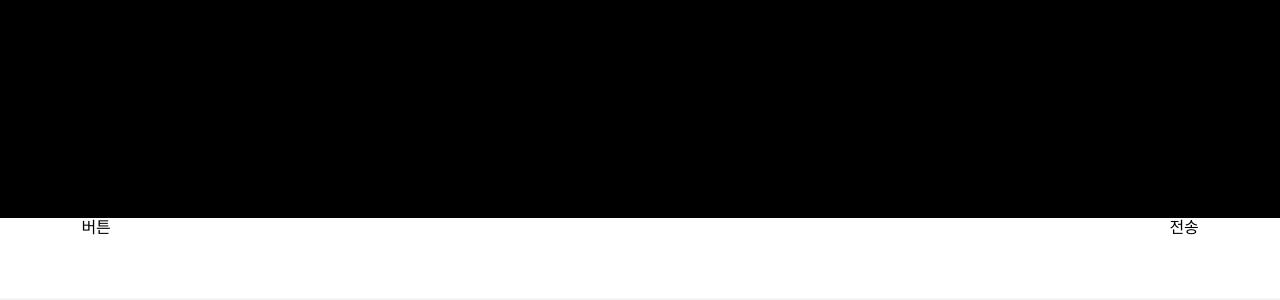
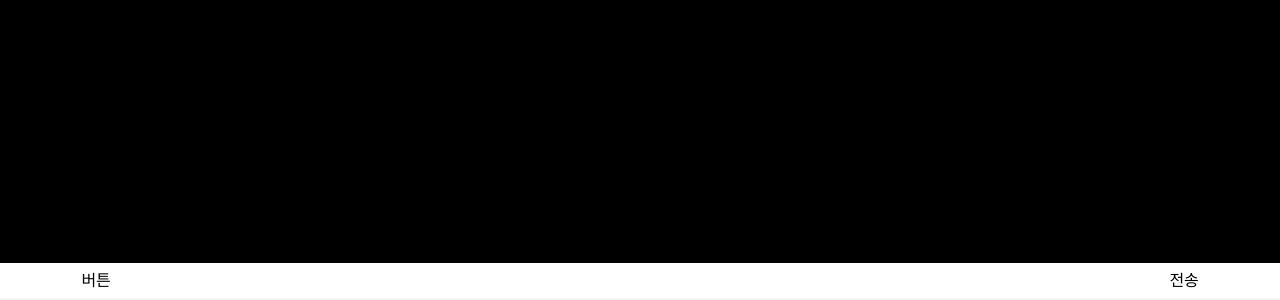
Before and after one commit to blackMoja/chat, a Vue app: page / in a window 1280 px wide. Shown: the part 502-802 px from the top of the page. Built offline with nearby package versions, Linux system fonts and the light colour scheme.

Commit message:
퍼블리싱을 해썽염

```diff
--- a/src/views/chat.vue
+++ b/src/views/chat.vue
@@ -58,15 +58,16 @@ export default {
 }
 
 .contents {
-	height: calc(100% - 80px);
+	height: calc(100% - 35px);
 	width: 100%;
 	background-color: #000;
 }
 .bottom-container {
-	height: 80px;
+	height: 35px;
 	width: 100%;
 	background-color: #fff;
 	text-align: center;
+	line-height: 2.3;
 }
 .chat-etc-box {
 	width: 15%;
```
